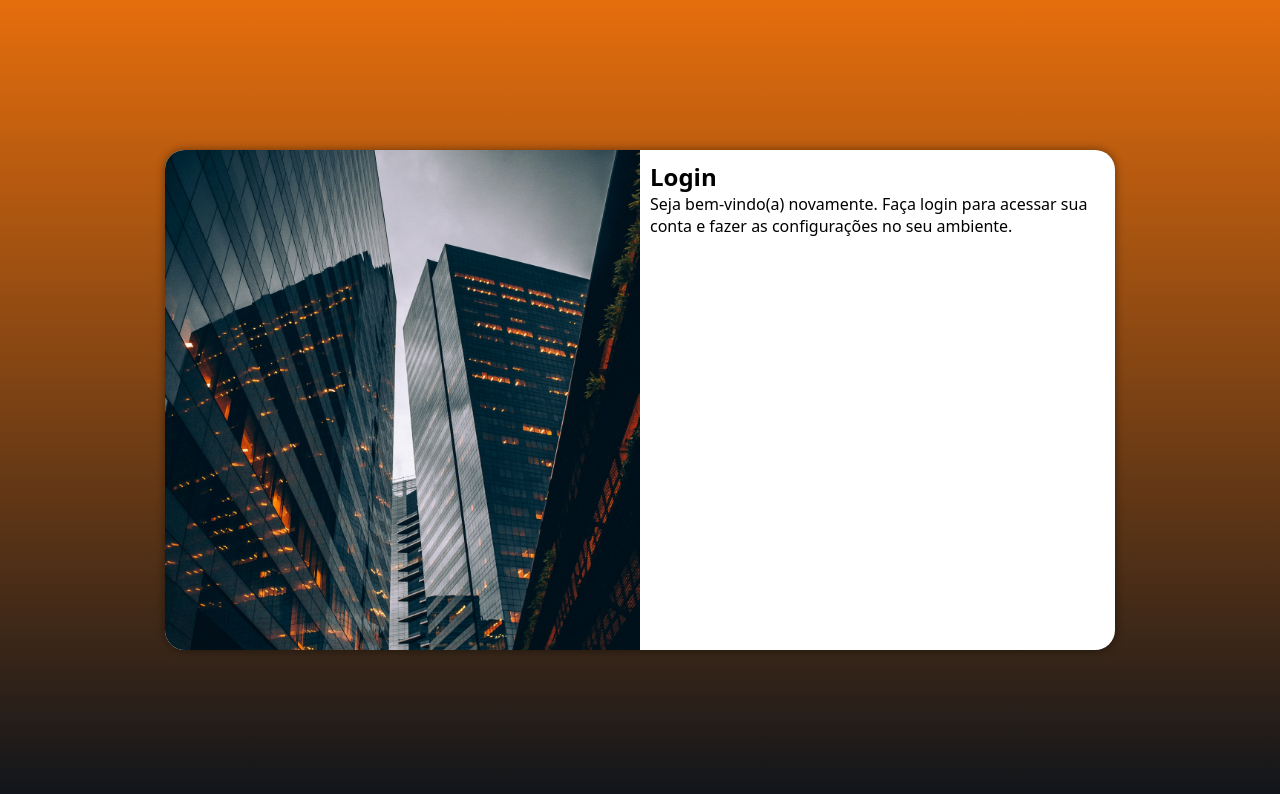
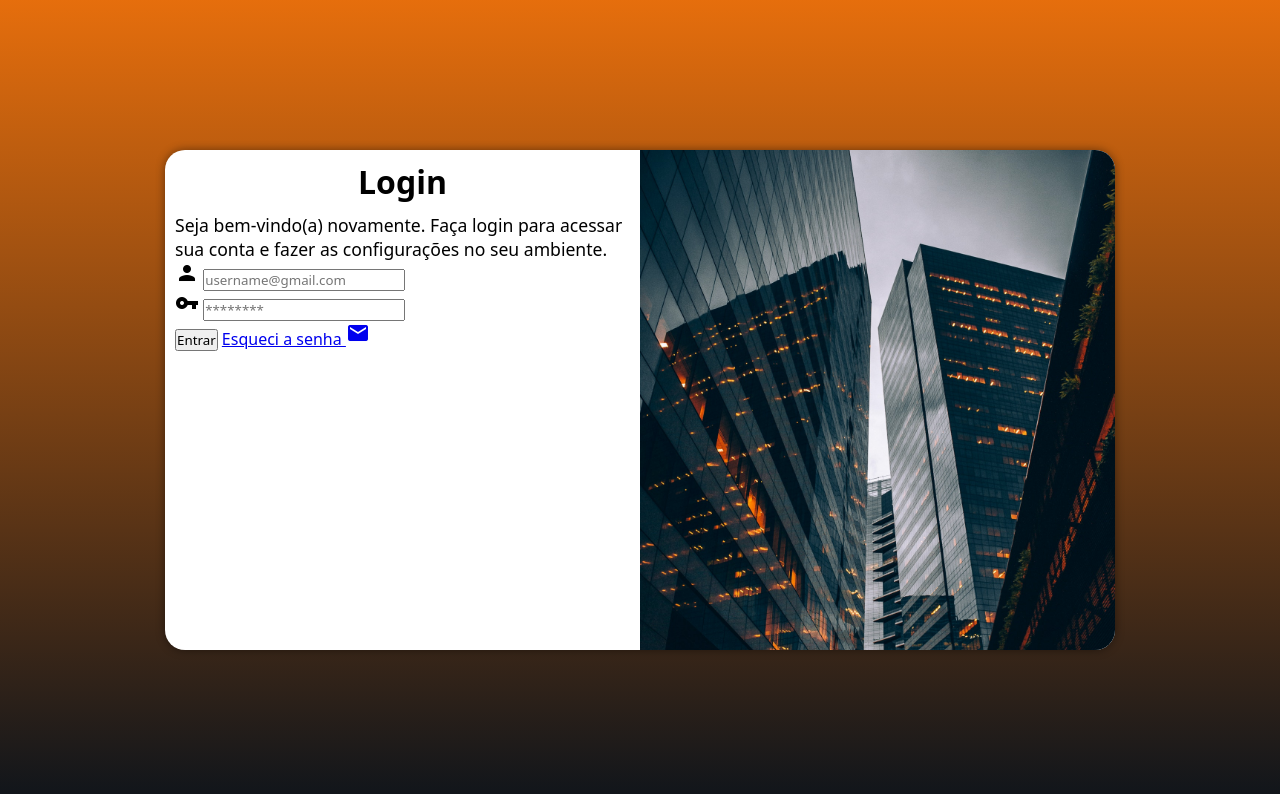
Before and after one commit to yurialves17/projeto-login, a plain HTML site: page index.html in a window 1280 px wide. Drawn offline with Linux system fonts and the light colour scheme.

Commit message:
adicionei o formulario

```diff
--- a/estilos/media-query.css
+++ b/estilos/media-query.css
@@ -29,12 +29,20 @@
     }
 
     section#login > div#imagem {
-        float: left;
+        float: right;
         width: 50%;
         height: 100%;
     }
     section#login > div#formulario {
-        float: right;
+        float: left;
         width: 50%;
     }
+
+    div#formulario > h1 {
+        font-size: 2em;
+    }
+
+    div#formulario > p {
+        font-size: 1.1em;
+    }
 }
--- a/estilos/style.css
+++ b/estilos/style.css
@@ -56,3 +56,12 @@ section#login > div#formulario {
     padding: 10px;
 
 }
+
+div#formulario > h1 {
+    text-align: center;
+    margin-bottom: 10px;
+}
+
+div#formulario > p {
+    font-size: 0.8em;
+}
--- a/index.html
+++ b/index.html
@@ -5,6 +5,7 @@
     <meta http-equiv="X-UA-Compatible" content="IE=edge">
     <meta name="viewport" content="width=device-width, initial-scale=1.0">
     <title>Login</title>
+    <link href="https://fonts.googleapis.com/icon?family=Material+Icons" rel="stylesheet">
     <link rel="stylesheet" href="estilos/style.css">
     <link rel="stylesheet" href="estilos/media-query.css">
 </head>
@@ -17,8 +18,19 @@
             <div id="formulario">
                 <h1>Login</h1>
                 <p>Seja bem-vindo(a) novamente. Faça login para acessar sua conta e fazer as configurações no seu ambiente.</p>
-                <form action="login.php" method="post">
-
+                <form action="login.php" method="post" autocomplete="on">
+                    <div class="campo">
+                        <span class="material-icons">person</span>
+                        <input type="email" name="login" id="ilogin" placeholder="username@gmail.com" autocomplete="email" required maxlength="30">
+                        <label for="ilogin"></label>
+                    </div>
+                    <div class="campo">
+                        <span class="material-icons">vpn_key</span>
+                        <input type="password" name="senha" id="isenha" placeholder="********" autocomplete="current-password" required minlength="8" maxlength="20">
+                         <label for="isenha"></label>
+                    </div>
+                    <input type="submit" value="Entrar">
+                    <a href="esqueci.html">Esqueci a senha <i class="material-icons">mail</i></a>
                 </form>
             </div>
         </section>
```
